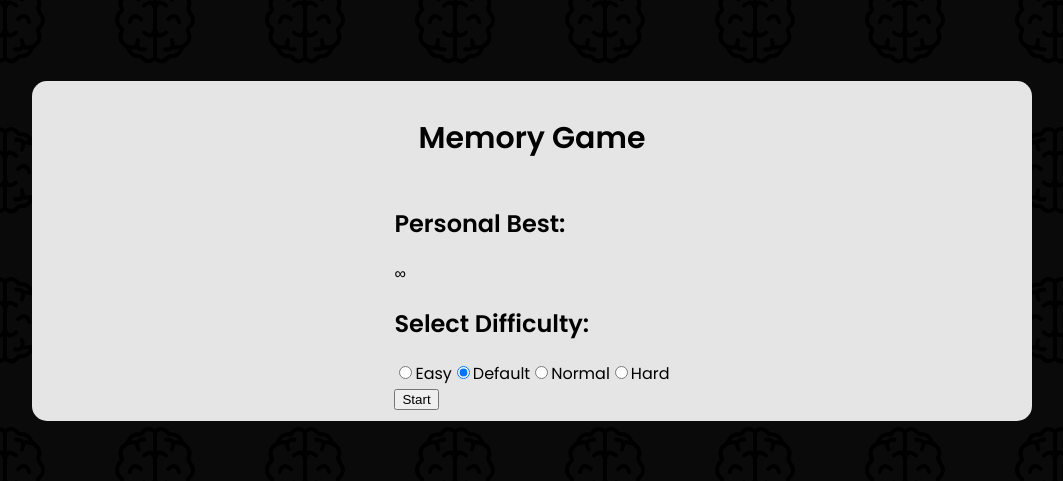
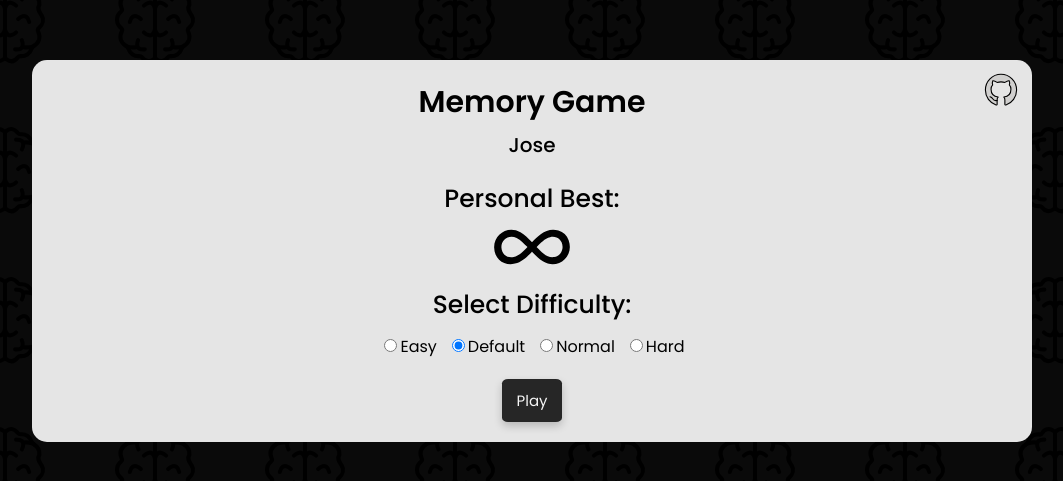
Before and after one commit to joalloce/memory-game, a Vue app: page / in a window 1280 px wide. Shown: the part 149-630 px from the top of the page, without its empty margins (108-1171 px from the left). Built offline with nearby package versions, Linux system fonts and the light colour scheme.

Commit message:
feat(*): pB, scores, game done

```diff
--- a/src/components/Card.vue
+++ b/src/components/Card.vue
@@ -50,15 +50,15 @@ const backSrc = computed(() => {
 
 @media only screen and (max-width: 768px) {
   .card__flip {
-    max-width: 100px;
-    max-height: 100px;
+    max-width: 90px;
+    max-height: 90px;
   }
 }
 
 @media only screen and (max-width: 600px) {
   .card__flip {
-    max-width: 75px;
-    max-height: 75px;
+    max-width: 70px;
+    max-height: 70px;
   }
 }
 </style>
--- a/src/components/Cards.vue
+++ b/src/components/Cards.vue
@@ -2,7 +2,8 @@
   <div class="cardGrid">
     <div class="cardGrid__inner">
       <div class="cardGrid__flex">
-        <Card v-for="(card, position) in memory.cards" :position="position" :imgId="card.id" :isFlipped="card.isFlipped" />
+        <Card v-for="(card, position) in memory.cards" :position="position" :imgId="card.id"
+          :isFlipped="card.isFlipped" />
       </div>
     </div>
   </div>
@@ -13,7 +14,6 @@ import Card from "@/components/Card.vue";
 import { useMemoryStore } from "@/stores/memory"
 
 const memory = useMemoryStore();
-console.log(memory.cards)
 
 </script>
 
--- a/src/config.js
+++ b/src/config.js
@@ -13,3 +13,4 @@ export const CARDS = [
 export const CARDS_LENGTH = CARDS.length;
 export const HOME = "home";
 export const GAME = "game";
+export const WAIT = 1000;
--- a/src/helper/index.js
+++ b/src/helper/index.js
@@ -19,6 +19,10 @@ export const getNumberBasedOnDifficulty = (difficulty) => {
   }
 };
 
+export function sleep(ms) {
+  return new Promise((resolve) => setTimeout(resolve, ms));
+}
+
 const mapToState = (array) => {
   return array.map((e) => {
     return {
--- a/src/stores/memory.js
+++ b/src/stores/memory.js
@@ -1,6 +1,6 @@
 import { defineStore } from "pinia";
-import { GAME, HOME } from "@/config";
-import { initialCardsState, getNumberBasedOnDifficulty } from "@/helper";
+import { GAME, HOME, WAIT } from "@/config";
+import { initialCardsState, getNumberBasedOnDifficulty, sleep } from "@/helper";
 
 export const useMemoryStore = defineStore("memory", {
   state: () => ({
@@ -10,8 +10,11 @@ export const useMemoryStore = defineStore("memory", {
     personalBest: 100,
     moveCount: 0,
     pairsFound: [],
+    cardClicked: [],
   }),
-  getters: {},
+  getters: {
+    pairs: (state) => state.pairsFound.length,
+  },
   actions: {
     start() {
       this.view = GAME;
@@ -22,14 +25,41 @@ export const useMemoryStore = defineStore("memory", {
     goHome() {
       this.view = HOME;
     },
-    flipCard(position) {
-      this.cards[position].isFlipped = !this.cards[position].isFlipped;
-    },
-    resetCards() {
-      this.cards = initialCardsState(6);
-    },
-    resetPB() {
-      this.personalBest = 100;
+    async flipCard(position) {
+      if (this.cardClicked.length <= 1) {
+        if (!this.cards[position].isFlipped) {
+          // flip once
+          this.cardClicked.push(position);
+          this.cards[position].isFlipped = true;
+        }
+
+        if (this.cardClicked.length === 2) {
+          // when 2 cards are flipped
+          if (
+            this.cards[this.cardClicked[0]].id ===
+            this.cards[this.cardClicked[1]].id
+          ) {
+            this.pairsFound.push(this.cards[this.cardClicked[0]].id);
+          } else {
+            await sleep(WAIT); // sleep
+            // unflip the cards
+            this.cards[this.cardClicked[0]].isFlipped = false;
+            this.cards[this.cardClicked[1]].isFlipped = false;
+          }
+          this.cardClicked = []; // reset the card clicked
+          this.moveCount++; // add move count
+          if (
+            this.pairsFound.length ===
+            getNumberBasedOnDifficulty(this.difficulty)
+          ) {
+            // check if game is finished
+            this.personalBest =
+              this.moveCount < this.personalBest
+                ? this.moveCount
+                : this.personalBest;
+          }
+        }
+      }
     },
   },
 });
--- a/src/views/GameView.vue
+++ b/src/views/GameView.vue
@@ -1,16 +1,143 @@
 <template>
-  <article>
-    Game
-    <Cards />
-    <button @click="memory.goHome" class="game__back">Back</button>
+  <article class="game">
+    <div class="game__inner">
+      <h1 class="game__heading">Game</h1>
+      <h1 class="home__subheading">Difficulty: {{ memory.difficulty }} ({{ getNumberBasedOnDifficulty(memory.difficulty)
+      }}
+        pairs)
+      </h1>
+      <div class="game__content">
+        <div class="game__scores">
+          <div class="game__score">
+            <h2 class="game__scoreTitle ">Pairs:</h2>
+            <p class="game__scoreNumber"> {{
+              memory.pairs }}</p>
+          </div>
+          <div class="game__score">
+            <h2 class="game__scoreTitle ">Move Count:</h2>
+            <p class="game__scoreNumber"> {{
+              memory.moveCount }}</p>
+          </div>
+          <div class="game__score">
+            <h2 class="game__scoreTitle ">Personal Best:</h2>
+            <img v-if="memory.personalBest === 100" src="/images/infinity.svg" alt="" class="game__pbInfinity">
+            <p v-else class="game__scoreNumber"> {{
+              memory.personalBest }}</p>
+          </div>
+        </div>
+        <Cards class="game__cards" />
+        <button @click="memory.goHome" class="game__back">{{ memory.pairsFound.length ===
+          getNumberBasedOnDifficulty(memory.difficulty) ? "Play Again" : "Back" }}</button>
+      </div>
+    </div>
   </article>
 </template>
 
 <script setup>
+import { getNumberBasedOnDifficulty } from "@/helper";
 import { useMemoryStore } from "@/stores/memory";
 import Cards from '@/components/Cards.vue';
 const memory = useMemoryStore();
 
+memory.moveCount = 0
+memory.cardClicked = [];
+memory.pairsFound = [];
+
 </script>
 
-<style lang="scss" scoped></style>
+<style lang="scss" scoped>
+.game__inner {
+  display: flex;
+  flex-direction: column;
+  align-items: center;
+  width: 100%;
+}
+
+.game__heading {
+  margin: 0;
+  margin-top: 20px;
+  margin-bottom: 5px;
+  font-weight: 600;
+  font-size: 30px;
+}
+
+.home__subheading {
+  margin: 0;
+  font-weight: 500;
+  font-size: 20px;
+}
+
+.game__content {
+  display: flex;
+  flex-direction: column;
+  align-items: center;
+}
+
+.game__scores {
+  display: flex;
+  justify-content: space-around;
+  width: 100%;
+}
+
+.game__score {
+  display: flex;
+  flex-direction: column;
+  align-items: center;
+}
+
+.game__scoreTitle {
+  margin: 0;
+  margin-top: 20px;
+  margin-bottom: 10px;
+  font-weight: 500;
+  font-size: 15px;
+}
+
+.game__pbInfinity {
+  width: 25px;
+  margin-top: 5px;
+}
+
+.game__scoreNumber {
+  margin: 0;
+}
+
+.game__cards {
+  margin-top: 20px;
+  margin-bottom: 20px;
+}
+
+.game__back {
+  background-color: #262626;
+  border: none;
+  color: #f5f5f5;
+  padding: 10px 15px;
+  text-align: center;
+  text-decoration: none;
+  display: inline-block;
+  font-size: 15px;
+  font-family: 'Poppins', sans-serif;
+  margin-bottom: 10px;
+  border-radius: 10%;
+  box-shadow: 0 4px 8px 0 rgba(0, 0, 0, 0.2);
+}
+
+.game__back:hover {
+  cursor: pointer;
+  background-color: #525252;
+}
+
+@media only screen and (max-width: 768px) {
+
+  .game__heading {
+    margin-top: 5px;
+  }
+}
+
+@media only screen and (max-width: 600px) {
+
+  .game__heading {
+    margin-top: 5px;
+  }
+}
+</style>
--- a/src/views/HomeView.vue
+++ b/src/views/HomeView.vue
@@ -1,28 +1,44 @@
 <template>
   <article class="home">
     <div class="home__inner">
+      <a class="home__github" href="https://github.com/joalloce/memory-game" target="_blank">
+        <img src="/images/github.svg" alt="" class="home__githubImage">
+      </a>
       <h1 class="home__heading">Memory Game</h1>
+      <h1 class="home__subheading">Jose</h1>
       <div class="home__content">
         <div class="home__pb">
           <h2 class="home__pbTitle">Personal Best:</h2>
-          <p class="home__pbScore">{{ memory.personalBest === 100 ? "∞" : personalBest }}</p>
+          <img v-if="memory.personalBest === 100" src="/images/infinity.svg" alt="" class="home__pbInfinity">
+          <p v-else class="home__pbScore"> {{
+            memory.personalBest }}</p>
         </div>
 
         <div class="home__difficulty">
           <h2 class="home__difficultyTitle">Select Difficulty:</h2>
+          <div class="home__difficultyRatios">
+            <div>
               <input type="radio" id="easy" value="Easy" v-model="memory.difficulty" />
               <label for="easy">Easy</label>
+            </div>
+            <div>
 
               <input type="radio" id="default" value="Default" v-model="memory.difficulty" />
               <label for="default">Default</label>
+            </div>
+            <div>
 
               <input type="radio" id="normal" value="Normal" v-model="memory.difficulty" />
               <label for="normal">Normal</label>
+            </div>
+            <div>
 
               <input type="radio" id="hard" value="Hard" v-model="memory.difficulty" />
               <label for="hard">Hard</label>
             </div>
-        <button @click="memory.start" class="home__start">Start</button>
+          </div>
+        </div>
+        <button @click="memory.start" class="home__play">Play</button>
       </div>
     </div>
   </article>
@@ -35,15 +51,134 @@ const memory = useMemoryStore();
 
 <style lang="scss" scoped>
 .home__inner {
+  position: relative;
   display: flex;
   flex-direction: column;
   align-items: center;
   width: 100%;
+}
 
+.home__github {
+  position: absolute;
+  right: 1px;
+  z-index: 1;
+}
+
+.home__githubImage {
+  width: 40px;
 }
 
 .home__heading {
+  margin: 0;
+  margin-top: 10px;
+  margin-bottom: 5px;
   font-weight: 600;
   font-size: 30px;
 }
+
+.home__subheading {
+  margin: 0;
+  font-weight: 500;
+  font-size: 20px;
+}
+
+.home__content {
+  display: flex;
+  flex-direction: column;
+  align-items: center;
+}
+
+.home__pb {
+  display: flex;
+  flex-direction: column;
+  align-items: center;
+}
+
+.home__pbTitle {
+  margin: 0;
+  margin-top: 20px;
+  margin-bottom: 10px;
+  font-weight: 500;
+  font-size: 25px;
+}
+
+.home__pbInfinity {
+  width: 80px;
+}
+
+.home__pbScore {
+  font-weight: 400;
+  font-size: 20px;
+  margin: 8px 0;
+}
+
+.home__difficulty {
+  display: flex;
+  flex-direction: column;
+  align-items: center;
+  margin-bottom: 20px;
+}
+
+.home__difficultyTitle {
+  margin: 0;
+  margin-top: 20px;
+  margin-bottom: 10px;
+  font-weight: 500;
+  font-size: 25px;
+}
+
+.home__difficultyRatios {
+  display: flex;
+  justify-content: center;
+  gap: 10px;
+  flex-wrap: wrap;
+}
+
+.home__play {
+  background-color: #262626;
+  border: none;
+  color: #f5f5f5;
+  padding: 10px 15px;
+  text-align: center;
+  text-decoration: none;
+  display: inline-block;
+  font-size: 15px;
+  font-family: 'Poppins', sans-serif;
+  margin-bottom: 10px;
+  border-radius: 10%;
+  box-shadow: 0 4px 8px 0 rgba(0, 0, 0, 0.2);
+}
+
+.home__play:hover {
+  cursor: pointer;
+  background-color: #525252;
+}
+
+@media only screen and (max-width: 768px) {
+  .home__pbInfinity {
+    width: 70px;
+  }
+
+  .home__difficultyRatios {
+    gap: 8px;
+  }
+
+  .home__heading {
+    margin-top: 5px;
+  }
+}
+
+@media only screen and (max-width: 600px) {
+  .home__pbInfinity {
+    width: 60px;
+  }
+
+  .home__difficultyRatios {
+    gap: 5px;
+  }
+
+  .home__heading {
+    margin-top: 5px;
+  }
+}
 </style>
```
Also changed, not shown: public/images/github.svg (added), public/images/infinity.svg (added). Lines whose indentation alone changed are shown as unchanged.
